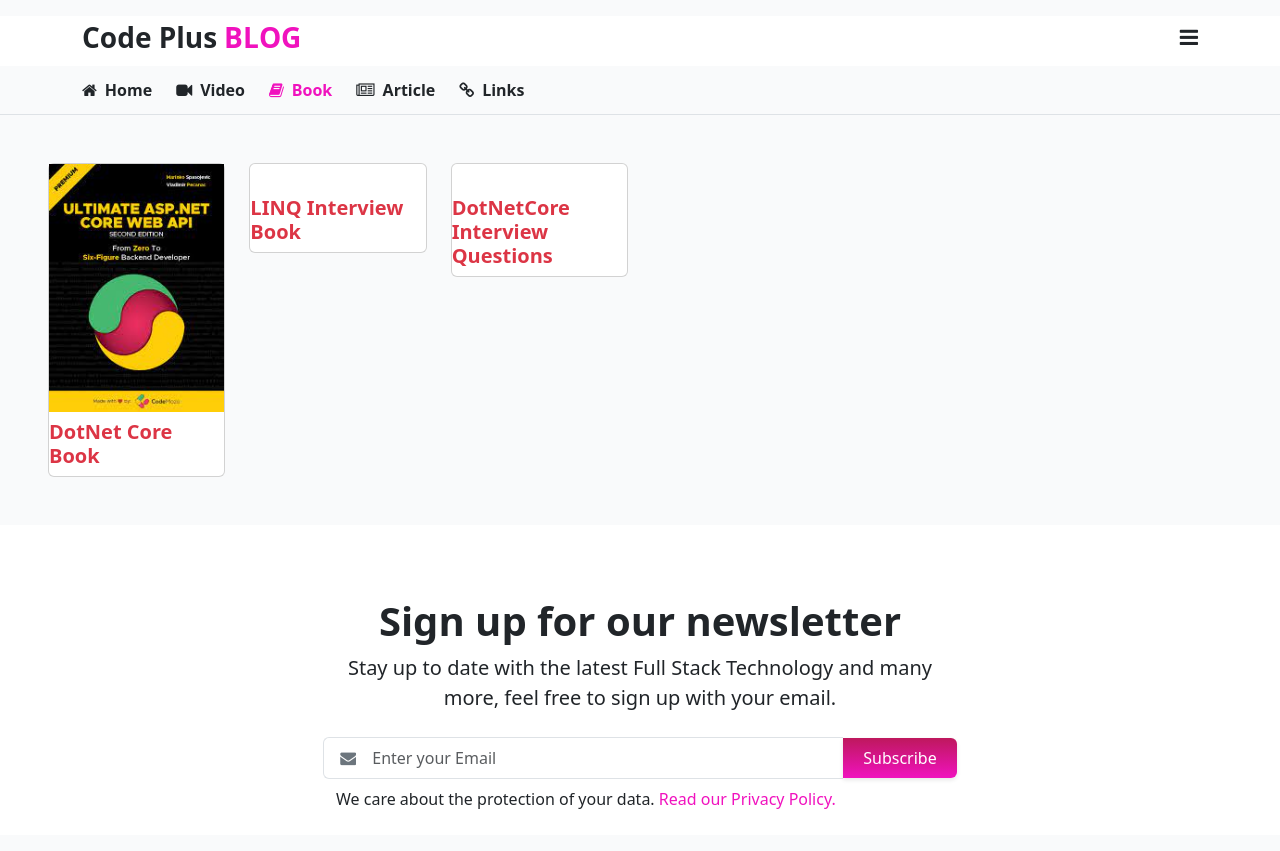
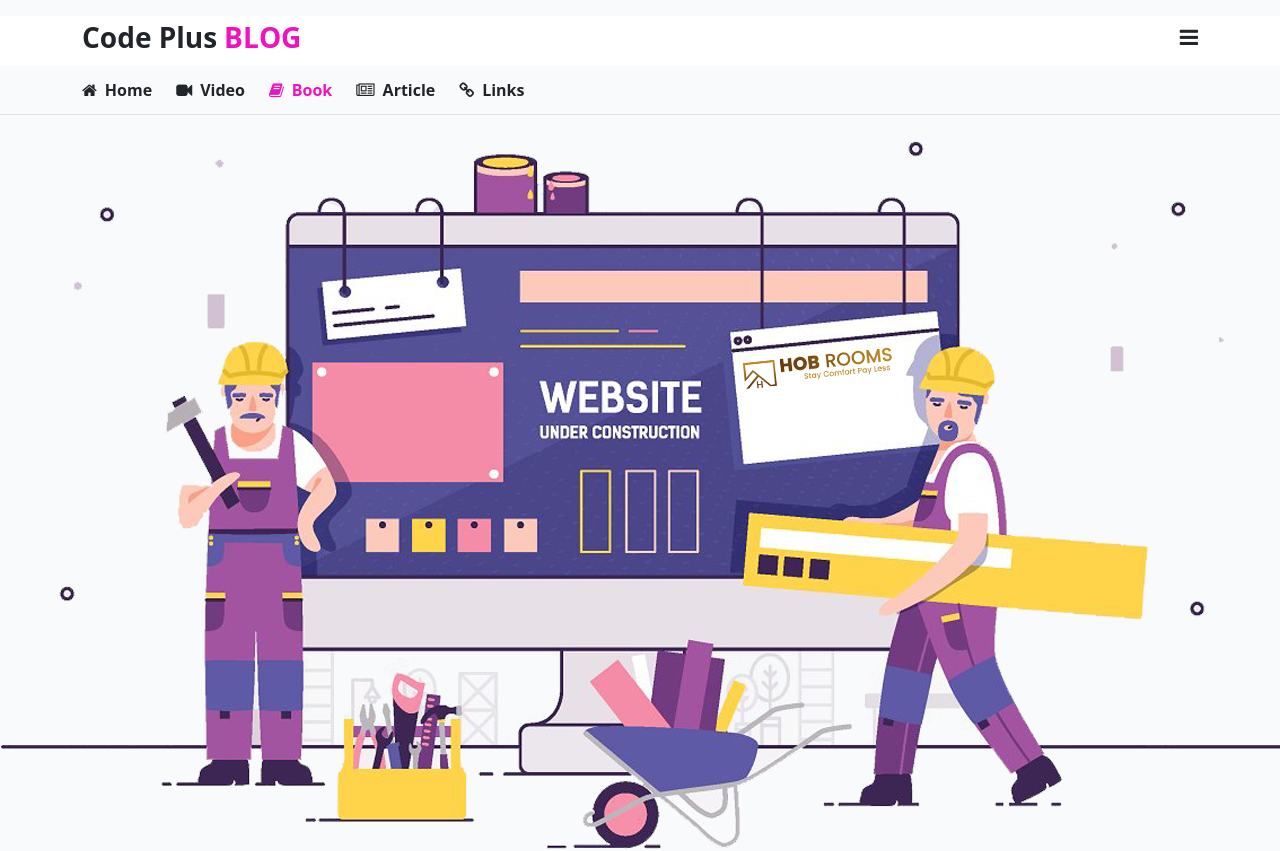
Before and after one commit to Marghubur/CodePlus, an Angular app: page /blog/book in a window 1280 px wide. Shown: the top 851 px of the page. Built offline with nearby package versions, Linux system fonts and the light colour scheme.

Commit message:
ssue fixed

```diff
--- a/src/app/book/book.component.html
+++ b/src/app/book/book.component.html
@@ -1,5 +1,5 @@
-<div class="continaer-fluid p-5">
-    <div class="row" *ngIf="selectedMenu != null">
+<!-- <div class="continaer-fluid p-5"> -->
+    <!-- <div class="row" *ngIf="selectedMenu != null">
         <div class="col-md-2" *ngFor="let item of menu; let i=index;">
             <div class="card">
                 <a href="javascript:void(0)" class="text-decoration-none">
@@ -7,7 +7,7 @@
                     <h5 class="fw-bold text-danger mt-2">{{item.Name}}</h5>
                 </a>
             </div>
-        </div>
+        </div> -->
       <!-- <div class="col-md-2">
         <div class="list-group">
           <a href="javascript:void(0)" *ngFor="let item of menu; let i=index;" (click)="selectMenu(item)" class="list-group-item list-group-item-action"
@@ -27,5 +27,10 @@
           <iframe style="position:absolute;border:none;width:100%;height:100%;left:0;top:0;" src="https://online.fliphtml5.com/contp/txpu/"  seamless="seamless" scrolling="no" frameborder="0" allowtransparency="true" allowfullscreen="true" ></iframe>
         </div>
       </div> -->
-    </div>
-  </div>
+    <!-- </div>
+  </div> -->
+
+
+  <div class="text-center">
+    <img src="assets/construction.png" alt="">
+</div>
```
